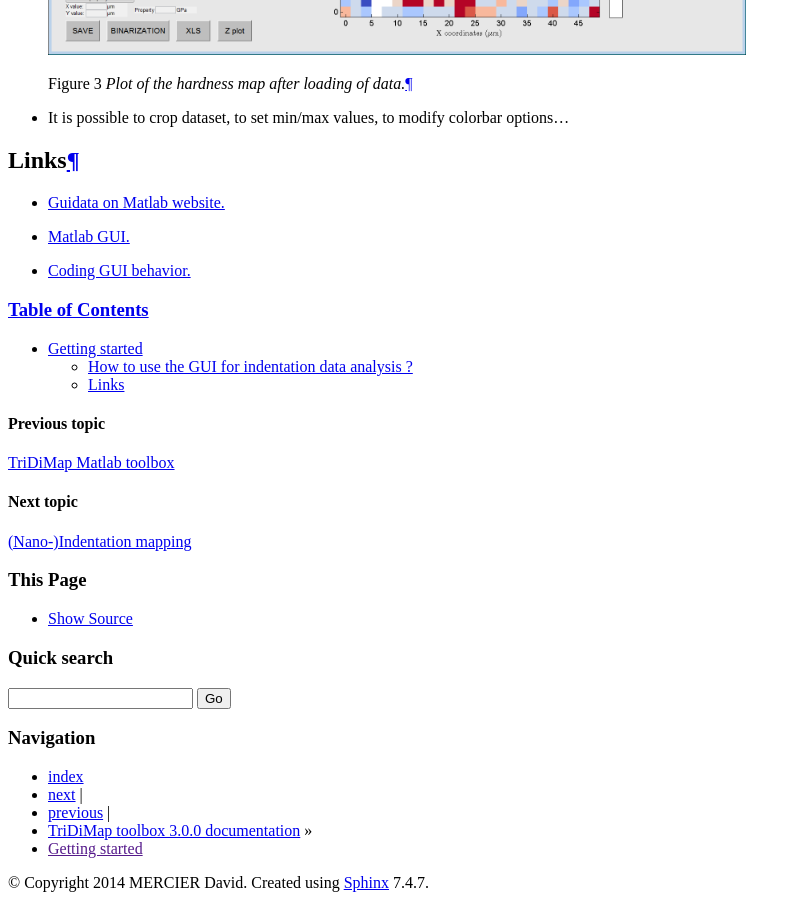
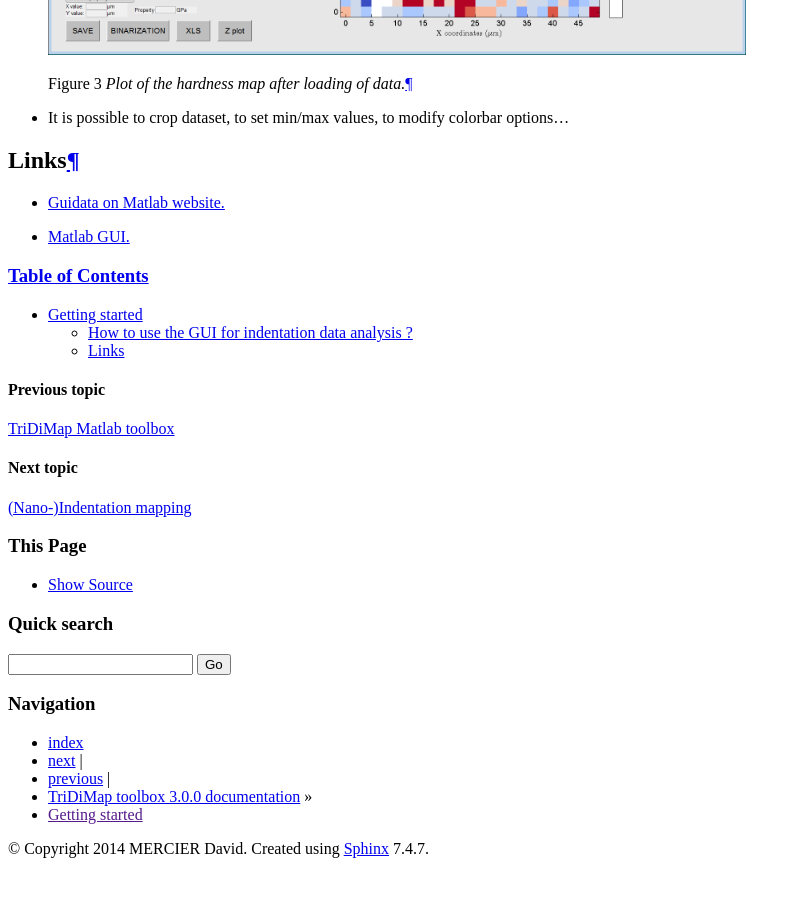
Before and after one commit to DavidMercier/TriDiMap, a Sphinx documentation site: the page built from doc/getting_started.rst, in a window 1280 px wide and 900 px high, scrolled down 1442 px. Shown: the whole window, without its empty margins (0-801 px from the left). Built offline with Sphinx 7.4.7, drawn with Linux system fonts in a browser that asks for light colours; comment, search, counter and statistics services are not loaded; after the commit the page ends 2308 px from its top, so only the background shows below that.

Commit message:
Update getting_started.rst

```diff
--- a/doc/getting_started.rst
+++ b/doc/getting_started.rst
@@ -56,4 +56,3 @@ Links
 
 * `Guidata on Matlab website. <http://www.mathworks.fr/fr/help/matlab/ref/guidata.html>`_
 * `Matlab GUI. <http://www.mathworks.com/discovery/matlab-gui.html>`_
-* `Coding GUI behavior. <http://www.mathworks.fr/fr/help/matlab/code-to-run-the-gui.html?searchHighlight=gui>`_
```
